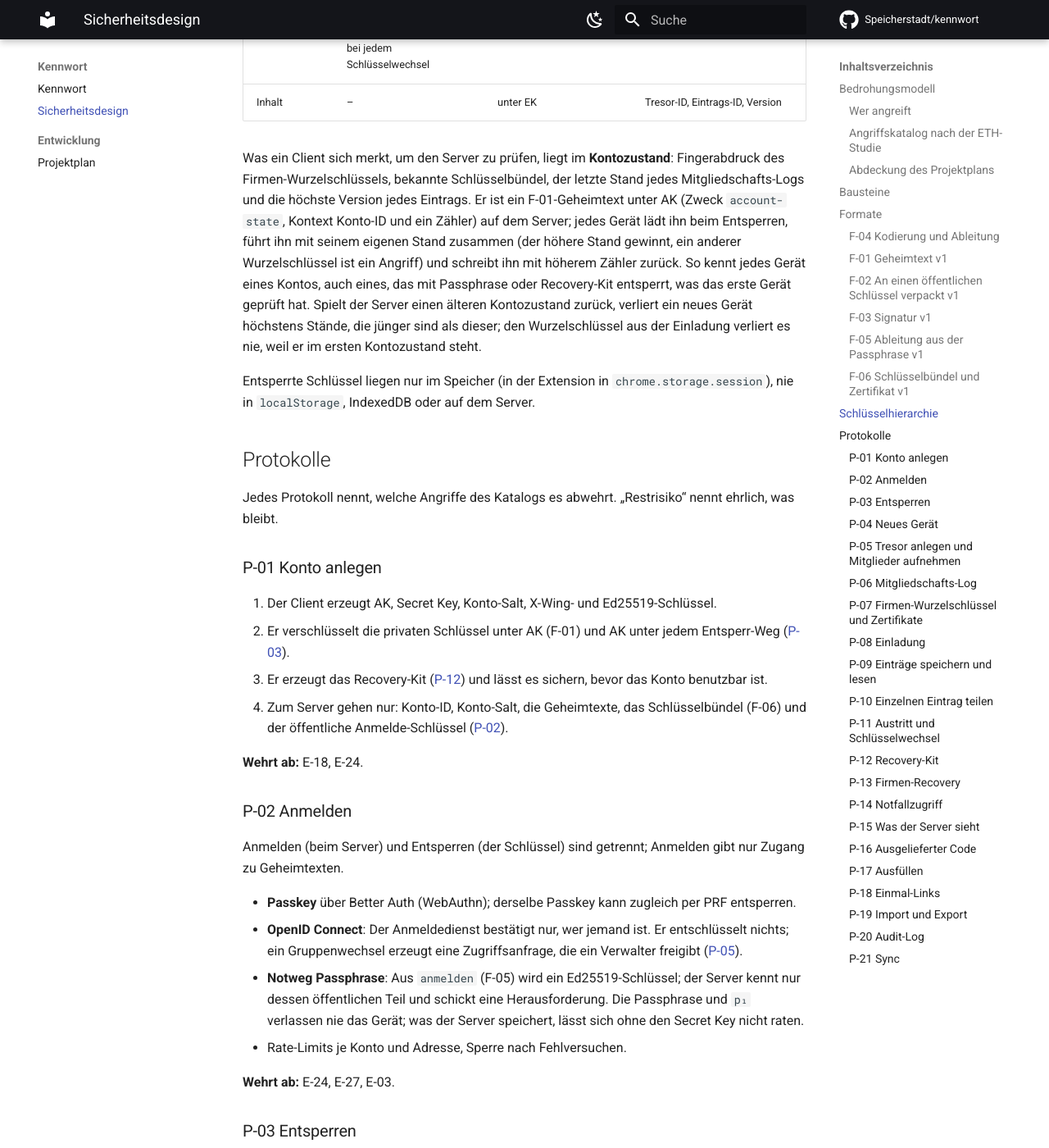
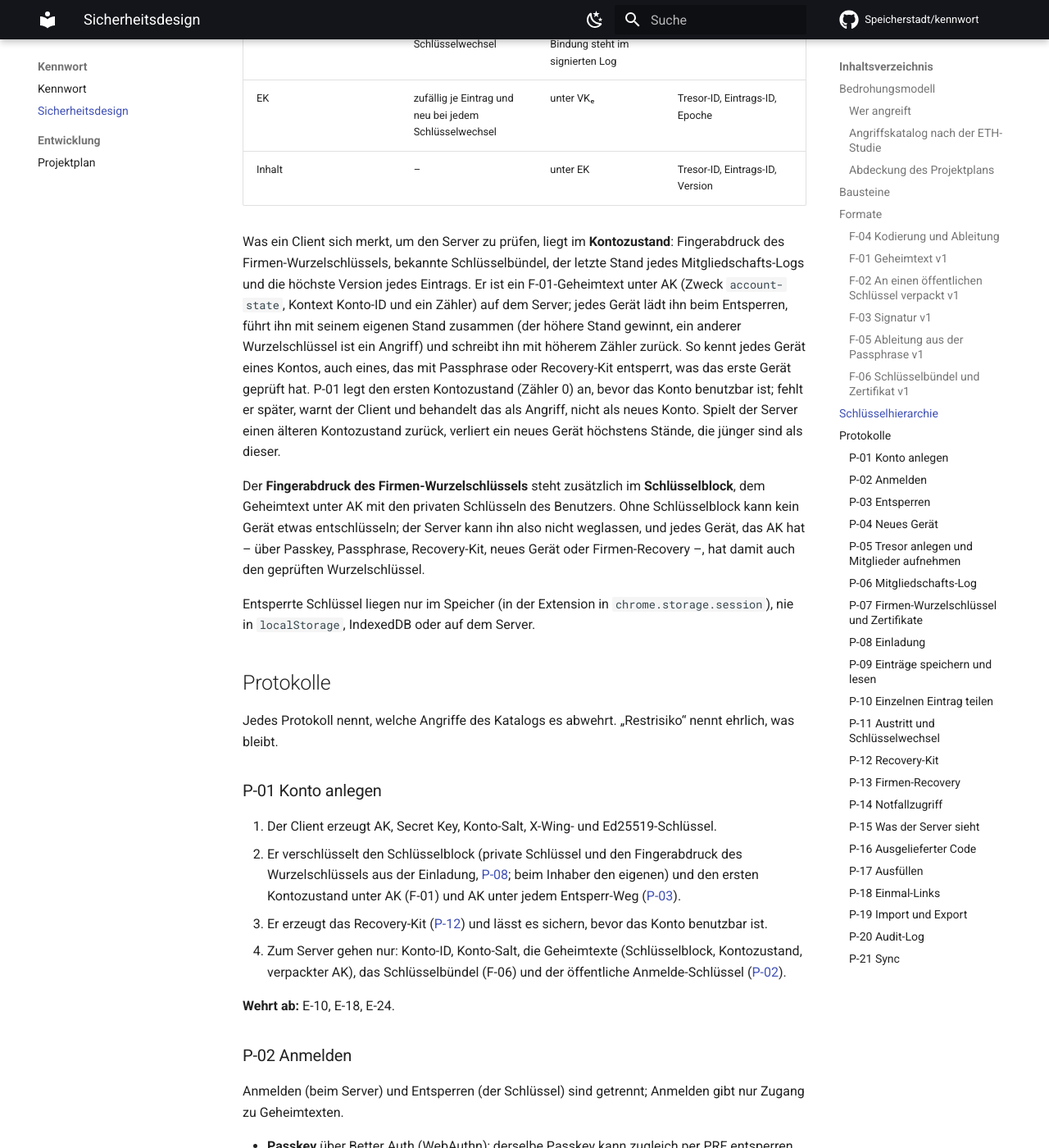
Before and after one commit to Speicherstadt/kennwort, an MkDocs documentation site: the page built from docs/sicherheitsdesign.md, in a window 1280 px wide and 1400 px high, scrolled down 7901 px. Shown: the whole window at 82% size. Built offline with MkDocs 1.6.1 and Material for MkDocs 9.7.7, drawn with Linux system fonts in a browser that asks for light colours; comment, search, counter and statistics services are not loaded; some of the changed text lies outside the part shown.

Commit message:
Carry the root fingerprint in the key block under AK, create the account state with the account
Review findings: the server could withhold the account state on a device
that unlocks without another device, and company recovery had no state
hash of the employee.

Co-Authored-By: Claude Opus 5.5 <noreply@anthropic.com>
Claude-Session: https://claude.ai/code/session_01Y3rdfXnaqLdfwSre65bgwT

```diff
--- a/docs/sicherheitsdesign.md
+++ b/docs/sicherheitsdesign.md
@@ -232,7 +232,7 @@ Eintrags-Schlüssel EK ─► Eintrag (alle Felder in einem Geheimtext, F-01)
 | Schlüssel | Entsteht | Liegt verschlüsselt | Kontext (AAD) |
 | --- | --- | --- | --- |
 | AK | zufällig beim Konto | unter jedem Entsperr-Weg | Konto-ID, Weg (`passkey`, `passphrase`, `recovery`, `company`), bei Passkeys die Credential-ID |
-| Benutzer-Schlüssel | zufällig beim Konto | unter AK | Konto-ID, Schlüsselart |
+| Schlüsselblock: Benutzer-Schlüssel und Fingerabdruck des Firmen-Wurzelschlüssels | beim Konto | unter AK | Konto-ID |
 | VKₑ | zufällig beim Anlegen und bei jedem Schlüsselwechsel | an jedes Mitglied verpackt; seine Bindung steht im signierten Log | Tresor-ID, Epoche, Konto-ID des Mitglieds |
 | EK | zufällig je Eintrag und neu bei jedem Schlüsselwechsel | unter VKₑ | Tresor-ID, Eintrags-ID, Epoche |
 | Inhalt | – | unter EK | Tresor-ID, Eintrags-ID, Version |
@@ -243,9 +243,16 @@ die höchste Version jedes Eintrags. Er ist ein F-01-Geheimtext unter AK (Zweck
 Kontext Konto-ID und ein Zähler) auf dem Server; jedes Gerät lädt ihn beim Entsperren, führt ihn
 mit seinem eigenen Stand zusammen (der höhere Stand gewinnt, ein anderer Wurzelschlüssel ist ein
 Angriff) und schreibt ihn mit höherem Zähler zurück. So kennt jedes Gerät eines Kontos, auch eines,
-das mit Passphrase oder Recovery-Kit entsperrt, was das erste Gerät geprüft hat. Spielt der Server
-einen älteren Kontozustand zurück, verliert ein neues Gerät höchstens Stände, die jünger sind als
-dieser; den Wurzelschlüssel aus der Einladung verliert es nie, weil er im ersten Kontozustand steht.
+das mit Passphrase oder Recovery-Kit entsperrt, was das erste Gerät geprüft hat. P-01 legt den
+ersten Kontozustand (Zähler 0) an, bevor das Konto benutzbar ist; fehlt er später, warnt der Client
+und behandelt das als Angriff, nicht als neues Konto. Spielt der Server einen älteren Kontozustand
+zurück, verliert ein neues Gerät höchstens Stände, die jünger sind als dieser.
+
+Der **Fingerabdruck des Firmen-Wurzelschlüssels** steht zusätzlich im **Schlüsselblock**, dem
+Geheimtext unter AK mit den privaten Schlüsseln des Benutzers. Ohne Schlüsselblock kann kein Gerät
+etwas entschlüsseln; der Server kann ihn also nicht weglassen, und jedes Gerät, das AK hat – über
+Passkey, Passphrase, Recovery-Kit, neues Gerät oder Firmen-Recovery –, hat damit auch den geprüften
+Wurzelschlüssel.
 
 Entsperrte Schlüssel liegen nur im Speicher (in der Extension in `chrome.storage.session`), nie in
 `localStorage`, IndexedDB oder auf dem Server.
@@ -258,14 +265,17 @@ bleibt.
 ### P-01 Konto anlegen
 
 1. Der Client erzeugt AK, Secret Key, Konto-Salt, X-Wing- und Ed25519-Schlüssel.
-2. Er verschlüsselt die privaten Schlüssel unter AK (F-01) und AK unter jedem Entsperr-Weg
+2. Er verschlüsselt den Schlüsselblock (private Schlüssel und den Fingerabdruck des
+   Wurzelschlüssels aus der Einladung, [P-08](#p-08-einladung); beim Inhaber den eigenen) und den
+   ersten Kontozustand unter AK (F-01) und AK unter jedem Entsperr-Weg
    ([P-03](#p-03-entsperren)).
 3. Er erzeugt das Recovery-Kit ([P-12](#p-12-recovery-kit)) und lässt es sichern, bevor das Konto
    benutzbar ist.
-4. Zum Server gehen nur: Konto-ID, Konto-Salt, die Geheimtexte, das Schlüsselbündel (F-06) und der
-   öffentliche Anmelde-Schlüssel ([P-02](#p-02-anmelden)).
+4. Zum Server gehen nur: Konto-ID, Konto-Salt, die Geheimtexte (Schlüsselblock, Kontozustand,
+   verpackter AK), das Schlüsselbündel (F-06) und der öffentliche Anmelde-Schlüssel
+   ([P-02](#p-02-anmelden)).
 
-**Wehrt ab:** E-18, E-24.
+**Wehrt ab:** E-10, E-18, E-24.
 
 ### P-02 Anmelden
 
@@ -374,8 +384,9 @@ wieder etwas voneinander sehen.
   ihn zum Vergleich an. Ein anderer Wurzelschlüssel oder ein neues Bündel für ein bekanntes Konto
   löst eine deutliche Warnung aus und wird nicht stillschweigend übernommen.
 
-- Der gemerkte Fingerabdruck steht im Kontozustand ([Schlüsselhierarchie](#schlusselhierarchie)),
-  nicht nur auf einem Gerät: Jedes weitere Gerät des Kontos prüft gegen ihn.
+- Der gemerkte Fingerabdruck steht im Schlüsselblock unter AK
+  ([Schlüsselhierarchie](#schlusselhierarchie)), nicht nur auf einem Gerät: Jedes Gerät des Kontos
+  prüft gegen ihn, auch eines, das mit Passphrase, Recovery-Kit oder Firmen-Recovery entsperrt.
 
 Restrisiko: der erste Kontakt (TOFU) für Konten, die ohne Einladungslink entstehen (OIDC),
 abgeschwächt durch den Vergleichscode. Wer per Link eingeladen wird, bekommt den Fingerabdruck im
@@ -474,8 +485,10 @@ legt danach einen neuen Recovery Key an.
   vom Wurzelschlüssel signiert ist, Firmen-Recovery dort an ist und der Schlüssel dem dort genannten
   Fingerabdruck entspricht.
 - Wiederherstellen: Der Inhaber entschlüsselt AK, verpackt ihn an ein neues Gerät des Mitarbeiters
-  ([P-04](#p-04-neues-gerat)) und signiert einen Audit-Eintrag; der Mitarbeiter legt danach neue
-  Entsperr-Wege an.
+  ([P-04](#p-04-neues-gerat)) und signiert einen Audit-Eintrag; statt des eigenen Kontozustands
+  trägt das Paket den Hash des Kontozustands des Mitarbeiters, den der Inhaber mit dessen AK
+  entschlüsselt hat. Den Wurzelschlüssel liest das neue Gerät aus dem Schlüsselblock des
+  Mitarbeiters. Der Mitarbeiter legt danach neue Entsperr-Wege an.
 
 Ein Server, der eine Wiederherstellung mit eigenem Schlüssel unterschiebt, scheitert an der
 fehlenden Signatur der Richtlinie.
```
